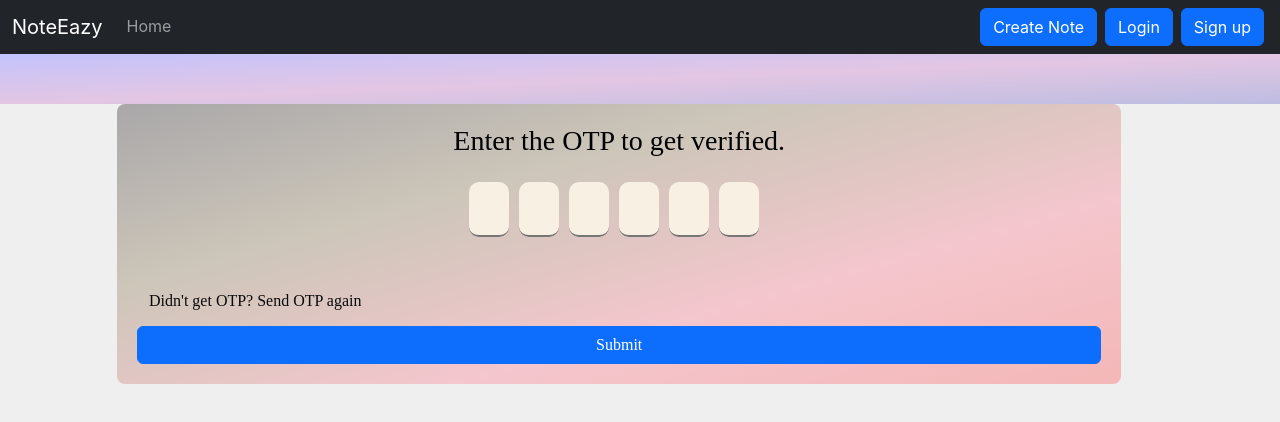
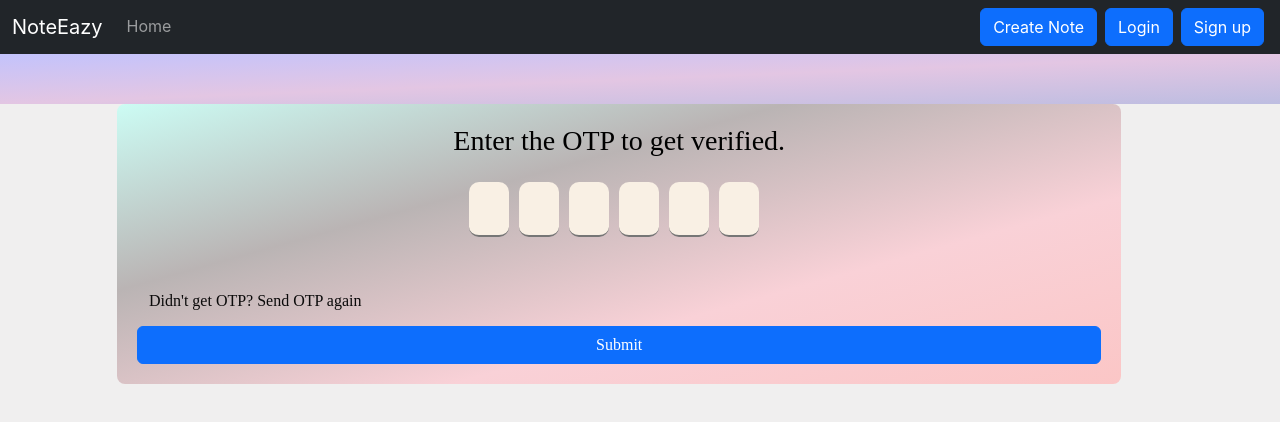
Before and after one commit to Adi2895/inotebook_client, a React (Create React App) app: page /enter-otp in a window 1280 px wide. Shown: the top 422 px of the page. Built offline with nearby package versions, Linux system fonts and the light colour scheme.

Commit message:
enter_otp update

```diff
--- a/src/components/style/EnterOTP.css
+++ b/src/components/style/EnterOTP.css
@@ -16,7 +16,7 @@
     font-family:'Times New Roman', Times, serif;
     margin-left: 35px;
     width:90%;
-    background: linear-gradient(to bottom right , rgb(169, 167, 169), rgb(205, 198, 185), rgb(244, 198, 205), rgb(244, 183, 183));
+    background: linear-gradient(to bottom right , rgb(204, 252, 244), rgb(186, 180, 180), rgb(249, 209, 215), rgb(251, 198, 198));
 }
 
 h3{
```
